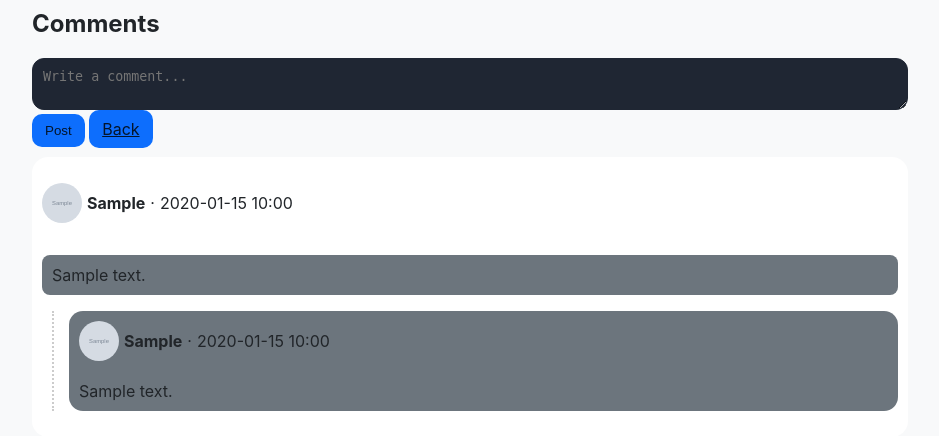
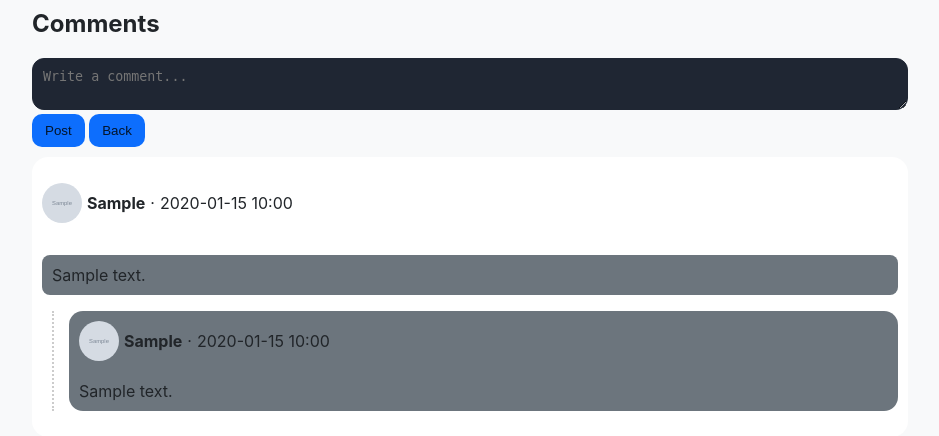
Before and after one commit to HeadlineToday/accb, a Flask app: template templates/comments.html in a window 1280 px wide. Shown: the part 844-1280 px from the top of the page, without its empty margins (170-1109 px from the left). Run offline with Flask 3, Linux system fonts and the light colour scheme; the template is opened without the code that fills it: most values are stand-ins (such as "Sample title", 1, 10 or a date in 2020); grey boxes marked "Sample" are stand-in pictures; a database or web service that is not in the repository returns one stand-in record (values such as "Sample title").

Commit message:
Update comments.html

```diff
--- a/templates/comments.html
+++ b/templates/comments.html
@@ -22,7 +22,7 @@
   <form method="post" action="{{ url_for('add_comment', post_id=post._id) }}" class="comment-form">
     <textarea name="text" rows="2" placeholder="Write a comment..." required></textarea>
     <button class="btn primary" type="submit">Post</button>
-    <a href="{{ url_for('home') }}" class="btn primary">Back</a>
+    <button class="btn primary" type="button" onclick="window.location.href='/';">Back</button>
   </form>
 
   <!-- Render comments (only one level of replies) -->
```
